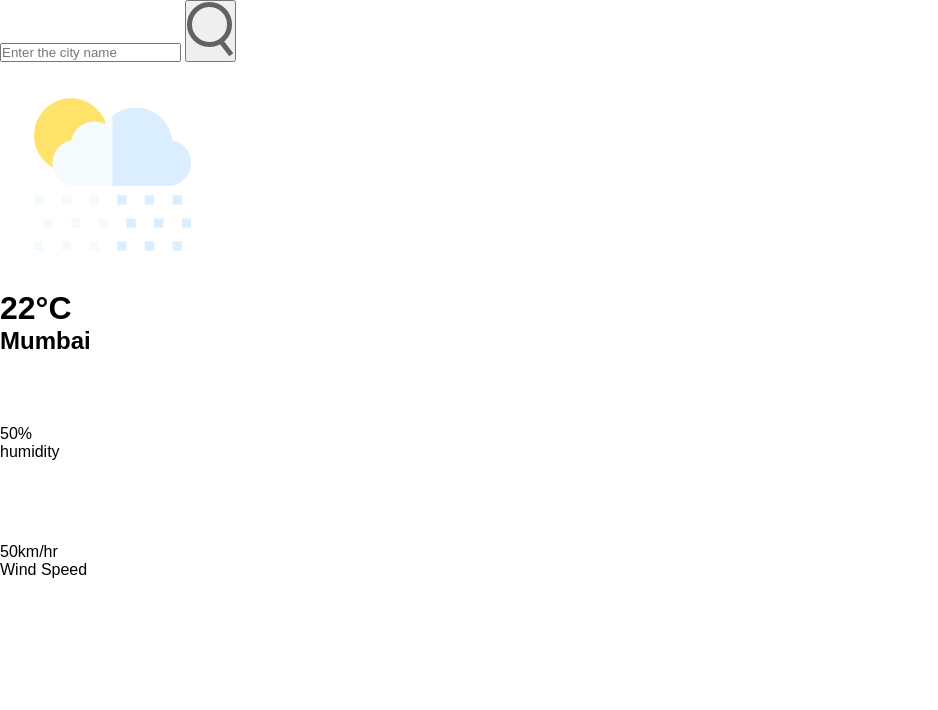
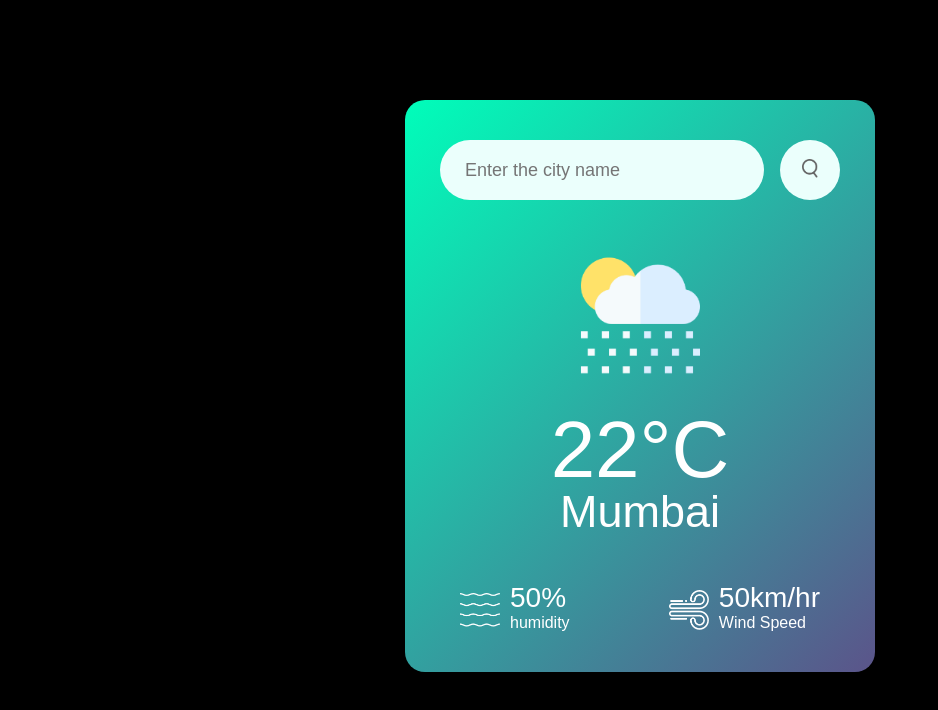
Before and after one commit to Aakanksha77/MiniJSProjects, a plain HTML site: page WeatherApp/index.html in a window 1280 px wide. Shown: the whole page, without its empty margins (0-938 px from the left). Drawn offline with Linux system fonts and the light colour scheme.

Commit message:
styling added

```diff
--- a/WeatherApp/style.css
+++ b/WeatherApp/style.css
@@ -4,3 +4,92 @@
     font-family: 'Poppins' , sans-serif;
     box-sizing: border-box;
 }
+
+body{
+    background: #000;
+}
+
+.card{
+   width: 90%;
+   max-width: 470px;
+   background: linear-gradient(135deg, #00feba, #5b548a);
+   color: #fff;
+   margin: 100px auto 0;
+   border-radius: 20px;
+   padding: 40px 35px;
+   text-align: center;
+}
+
+.search{
+    width: 100%;
+    display: flex;
+    align-items: center;
+    justify-content: space-between;
+}
+
+.search input{
+    border: 0;
+    outline: 0;
+    background: #ebfffc;
+    color: #555;
+    padding: 10px 25px;
+    height: 60px;
+    border-radius: 30px;
+    flex: 1;
+    margin-right: 16px;
+    font-size: 18px;
+}
+
+.search button{
+    border: 0;
+    outline: 0;
+    background: #ebfffc;
+    border-radius: 50%;
+    width: 60px;
+    height: 60px;
+    cursor: pointer;
+}
+
+.search button img {
+    width: 16px;
+}
+
+.weather-icon{
+    width: 170px;
+    margin-top: 30px;
+}
+
+.weather h1{
+    font-size: 80px;
+    font-weight: 500;
+}
+
+.weather h2{
+    font-size: 45px;
+    font-weight: 400;
+    margin-top: -10px;
+}
+
+.details{
+    display: flex;
+    align-items: center;
+    justify-content: space-between;
+    padding: 0 20px;
+    margin-top: 50px;
+}
+
+.col{
+    display: flex;
+    align-items: center;
+    text-align: left;
+}
+
+.col img{
+    width: 40px;
+    margin-right: 10px;
+}
+
+.humidity , .wind{
+    font-size: 28px;
+    margin-top: -6px;
+}
```
